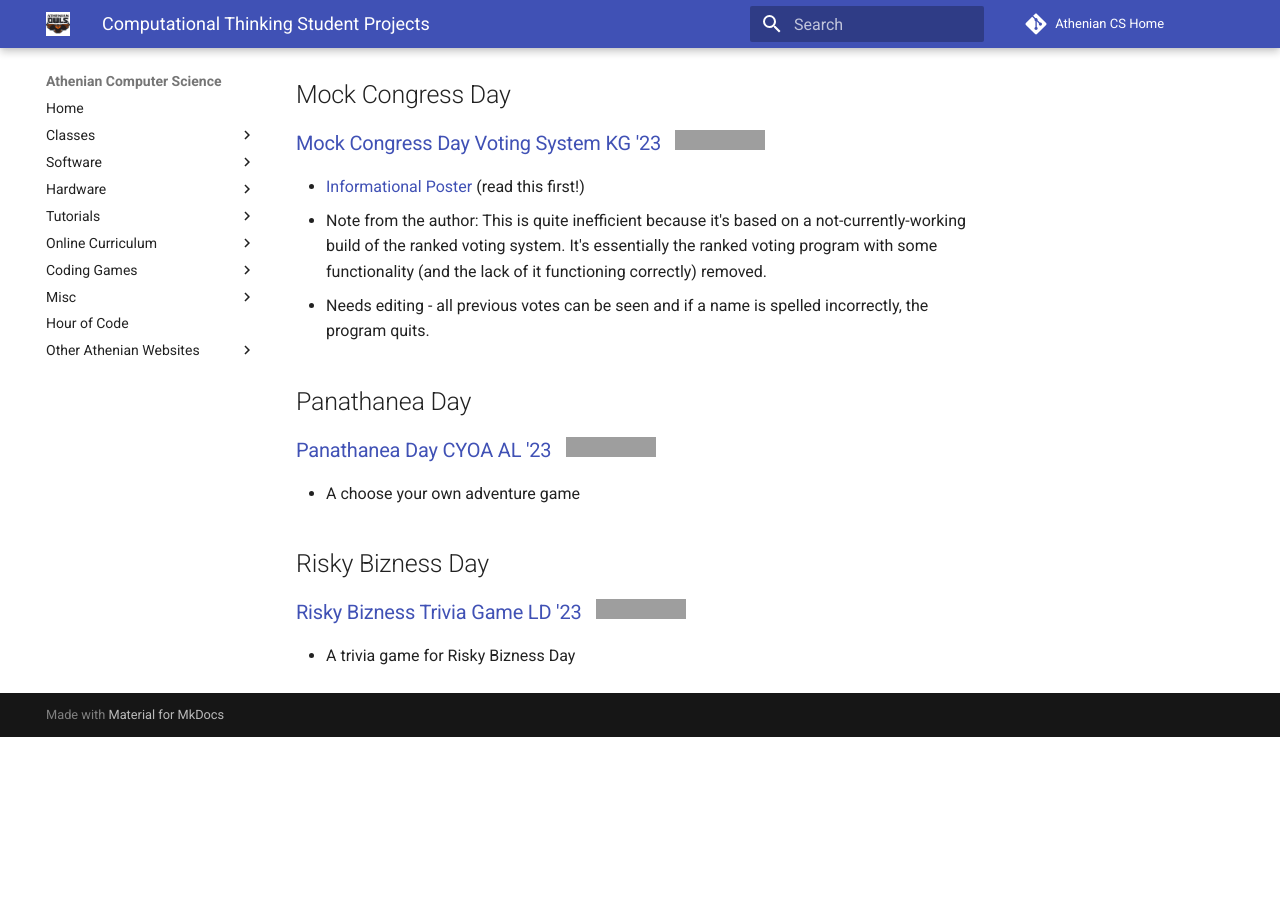
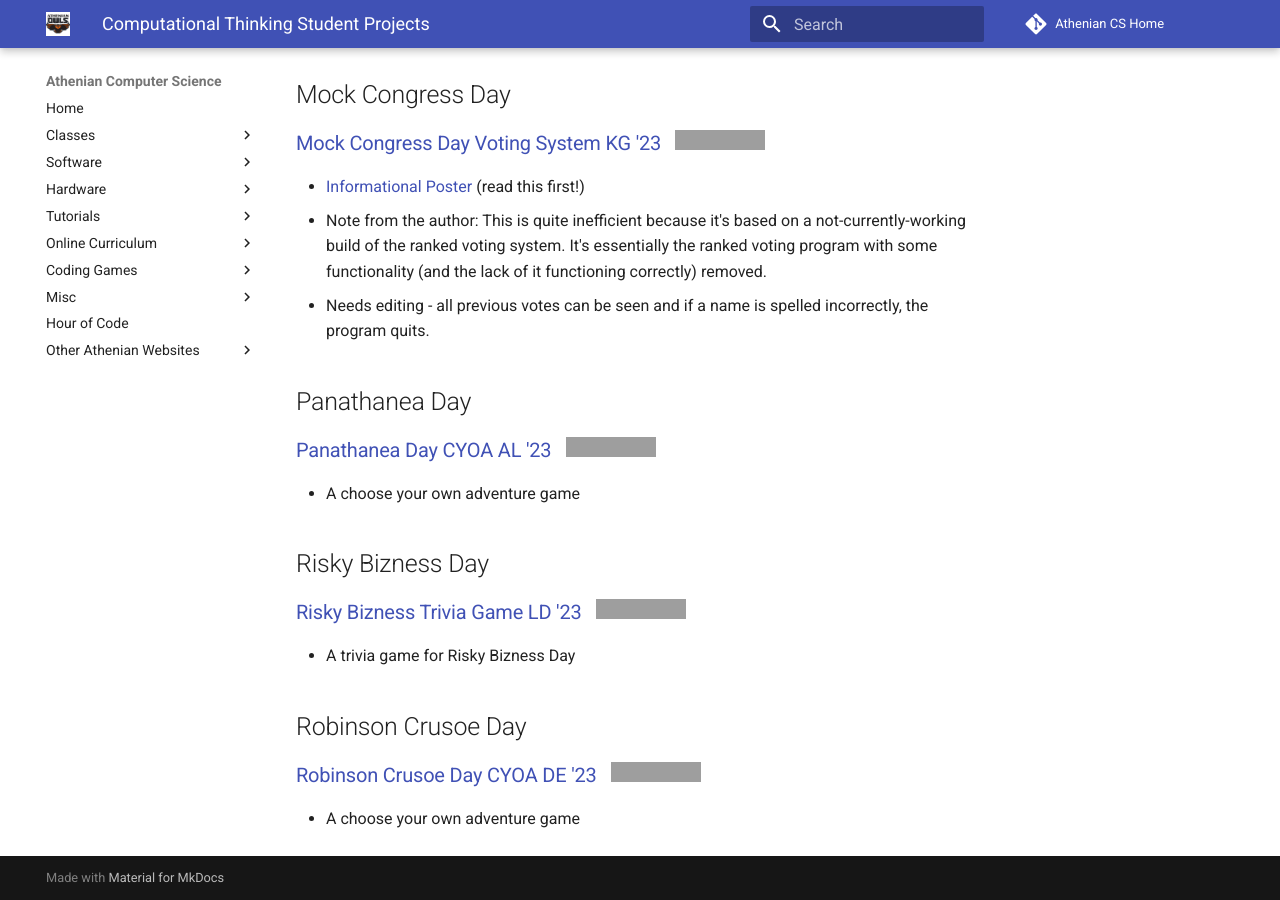
Before and after one commit to athenian-computational-thinking/athenian-cs-mkdocs, an MkDocs documentation site: the page built from docs/ct-projects.md, in a window 1280 px wide and 900 px high, scrolled down 3488 px. Built offline with MkDocs 1.6.1 and Material for MkDocs 9.7.7, drawn with Linux system fonts in a browser that asks for light colours; comment, search, counter and statistics services are not loaded; before the commit the page ends 4225 px from its top, so only the background shows below that; grey boxes are pictures that could not be loaded.

Commit message:
Update ct-projects.md

```diff
--- a/docs/ct-projects.md
+++ b/docs/ct-projects.md
@@ -121,3 +121,7 @@ It's essentially the ranked voting program with some functionality (and the lack
 
 ### [Risky Bizness Trivia Game LD '23](https://github.com/athenian-ct-projects/Risky-Bizness-Day-LD) &nbsp; [![Run on Repl.it](https://repl.it/badge/github/athenian-ct-projects/Risky-Bizness-Day-LD)](https://repl.it/github/athenian-ct-projects/Risky-Bizness-Day-LD)
 * A trivia game for Risky Bizness Day
+
+## Robinson Crusoe Day
+### [Robinson Crusoe Day CYOA DE '23](https://github.com/athenian-ct-projects/Robinson-Crusoe-Day-DE) &nbsp; [![Run on Repl.it](https://repl.it/badge/github/athenian-ct-projects/Robinson-Crusoe-Day-DE)](https://repl.it/github/athenian-ct-projects/Robinson-Crusoe-Day-DE)
+* A choose your own adventure game
```
